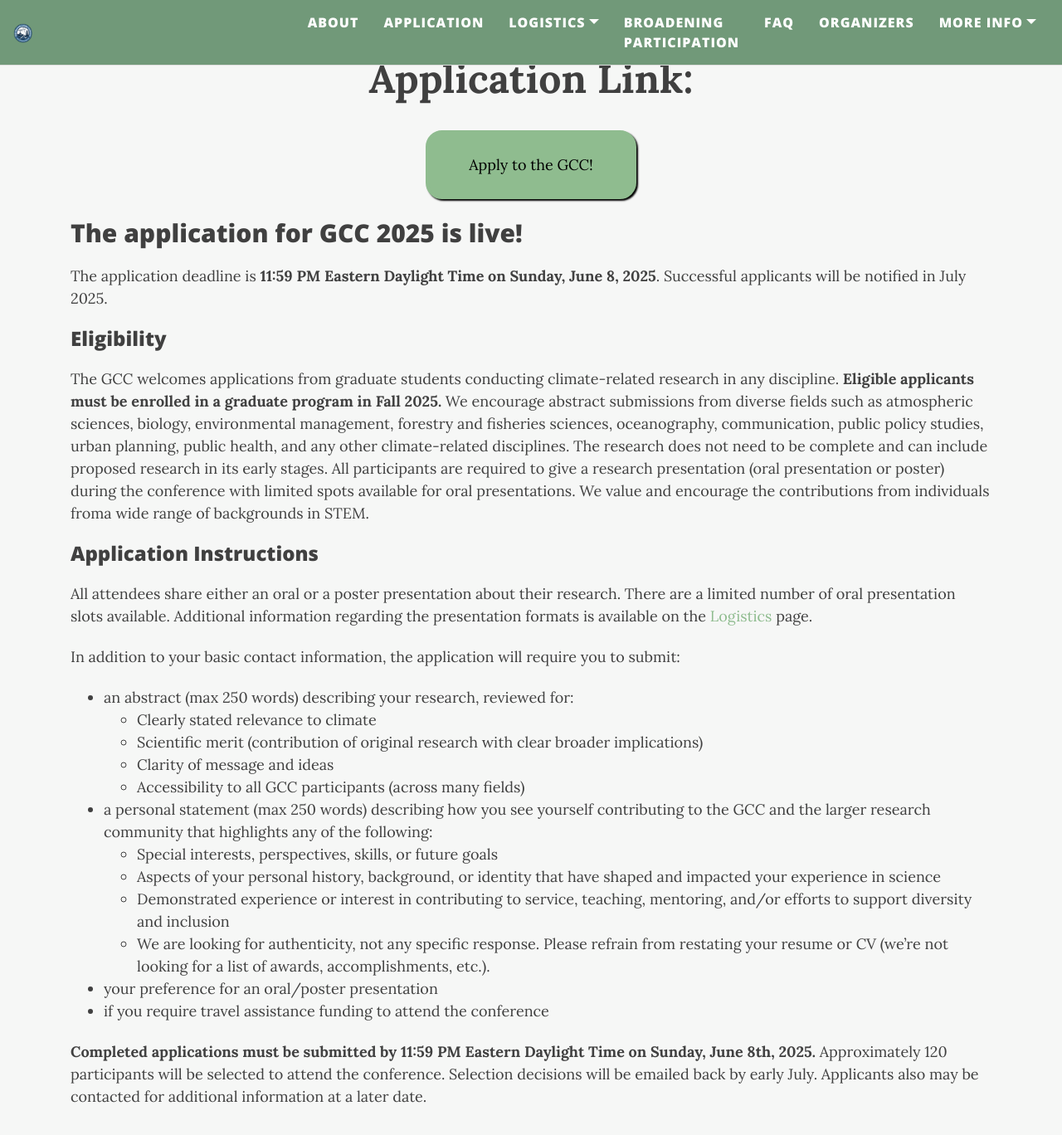
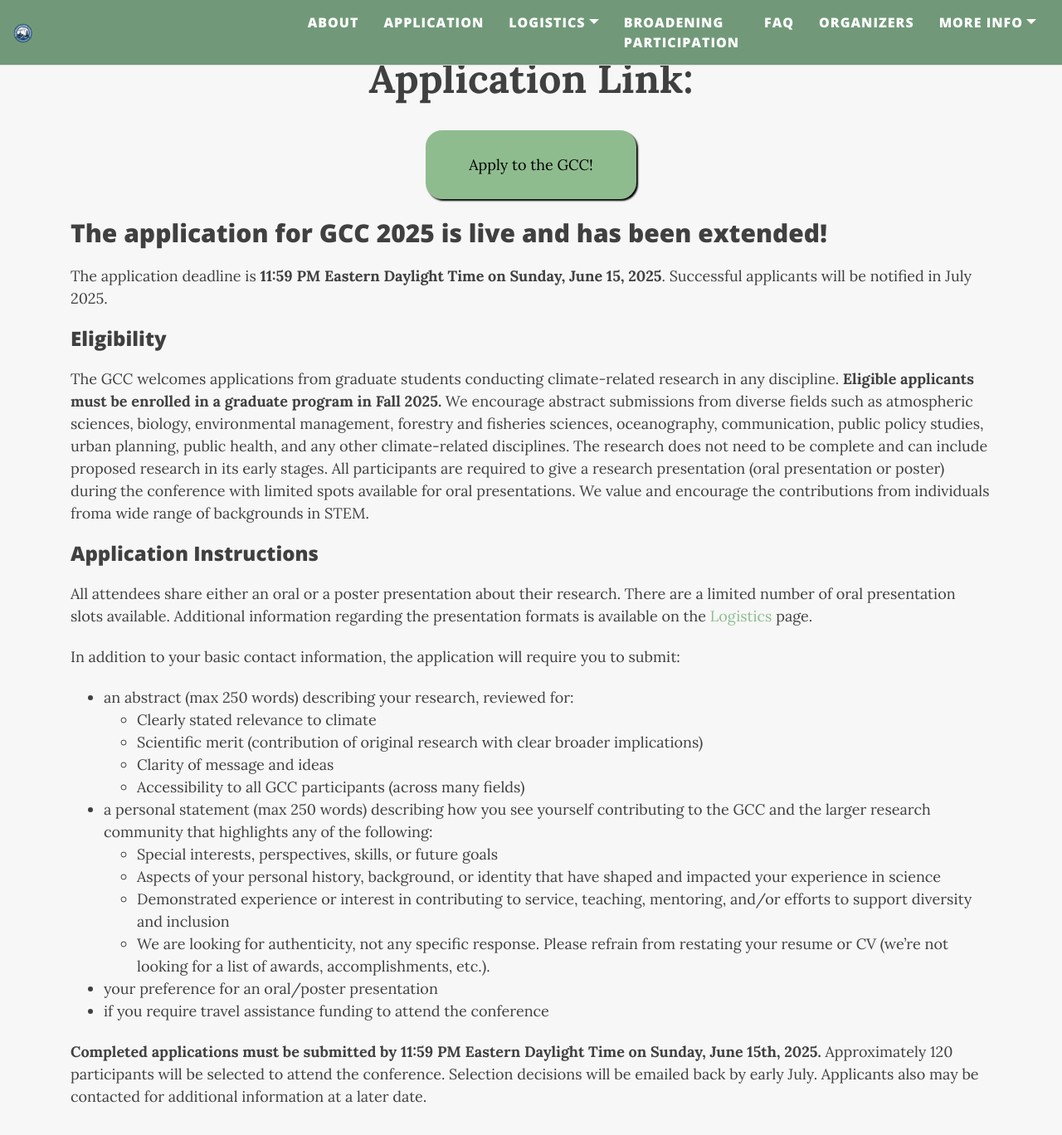
Before and after one commit to graduateclimateconference/graduateclimateconference.github.io, a Jekyll site: the page built from application.md, in a window 1280 px wide and 1400 px high, scrolled down 543 px. Shown: the top 1368 px of the window at 83% size. Built offline with Jekyll 4.4.1, drawn with Linux system fonts in a browser that asks for light colours; nearby versions of some CDN libraries.

Commit message:
Update application deadline

```diff
--- a/application.md
+++ b/application.md
@@ -43,8 +43,8 @@ cover-img: "/assets/img/WoodsHole2.jpeg"
 </div>-->
 
 
-## The application for GCC 2025 is live!
-The application deadline is __11:59 PM Eastern Daylight Time on Sunday, June 8, 2025__. Successful applicants will be notified in July 2025.
+## The application for GCC 2025 is live and has been extended!
+The application deadline is __11:59 PM Eastern Daylight Time on Sunday, June 15, 2025__. Successful applicants will be notified in July 2025.
 
 <!-- ### Application for GCC 2024 are closed! -->
 
@@ -71,4 +71,4 @@ In addition to your basic contact information, the application will require you
 - your preference for an oral/poster presentation
 - if you require travel assistance funding to attend the conference
 
-__Completed applications must be submitted by 11:59 PM Eastern Daylight Time on Sunday, June 8th, 2025.__ Approximately 120 participants will be selected to attend the conference. Selection decisions will be emailed back by early July. Applicants also may be contacted for additional information at a later date.
+__Completed applications must be submitted by 11:59 PM Eastern Daylight Time on Sunday, June 15th, 2025.__ Approximately 120 participants will be selected to attend the conference. Selection decisions will be emailed back by early July. Applicants also may be contacted for additional information at a later date.
```
